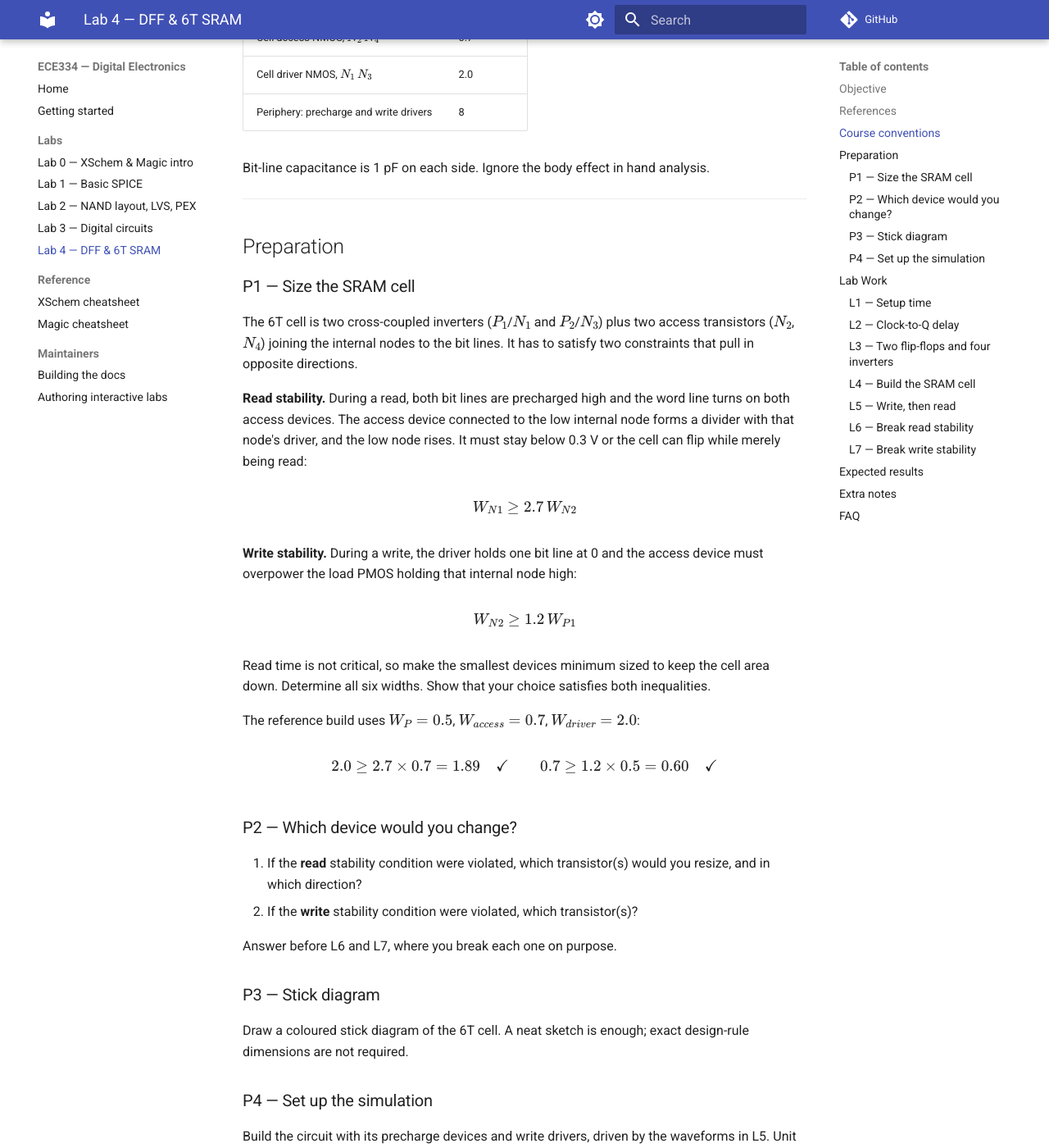
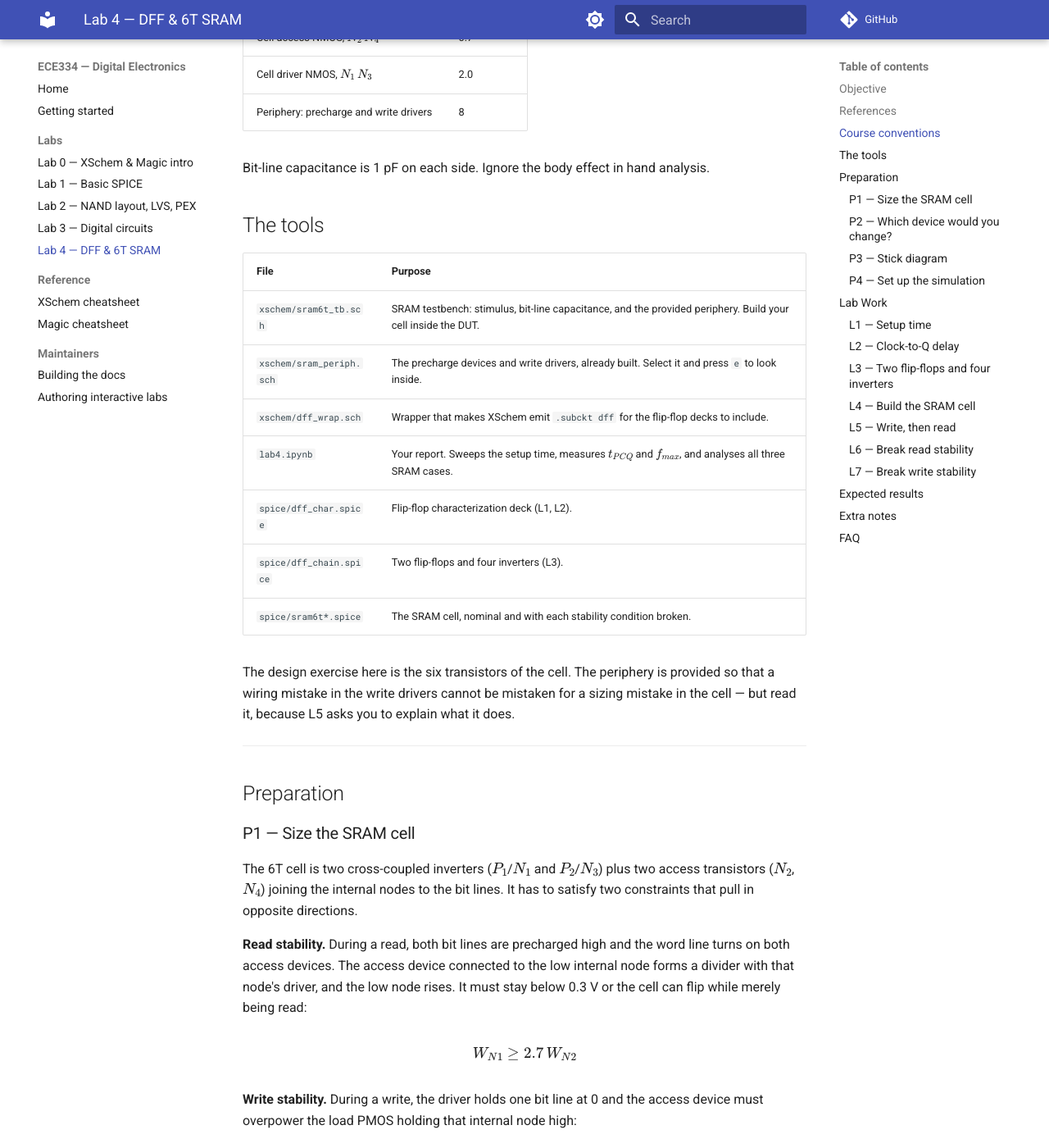
Before and after one commit to uoftasic/ece334-docs, an MkDocs documentation site: the page built from docs/labs/lab4/index.md, in a window 1280 px wide and 1400 px high, scrolled down 1154 px. Shown: the whole window at 82% size. Built offline with MkDocs 1.6.1 and Material for MkDocs 9.7.7, drawn with Linux system fonts in a browser that asks for light colours; comment, search, counter and statistics services are not loaded; some of the changed text lies outside the part shown.

Commit message:
docs: schematic figures for Labs 3 and 4, notebook and LVS corrections
Labs 3 and 4 had no schematic figures at all -- only waveform plots -- so a
student was asked to build an AOI21, a flip-flop and a 6T cell with no picture
of what any of them should look like. Adds seven, rendered through XSchem's own
--pdf export rather than screenshotted: vector, on white, already zoomed to fit,
and the student's own schematic rather than a redrawing of it.

Screenshots keep their place where the subject is the interface -- the Lab 0
menubar and status bar, the property dialog, the Magic window.

Also:

- Lab 2's LVS command named scripts/run_lvs.sh with a .spice second argument.
  The script did not exist and the argument was the wrong kind. It now exists
  and takes the wrapper schematic.
- Labs 2, 3 and 4 gain the "The tools" table Lab 1 already had, naming their
  notebook, and an explicit instruction to submit the executed notebook.

```diff
--- a/docs/labs/lab4/index.md
+++ b/docs/labs/lab4/index.md
@@ -26,6 +26,23 @@ Textbook section 12.2.1, *Memory cell read/write operation*.
 
 Bit-line capacitance is 1 pF on each side. Ignore the body effect in hand
 analysis.
+
+## The tools
+
+| File | Purpose |
+|------|---------|
+| `xschem/sram6t_tb.sch` | SRAM testbench: stimulus, bit-line capacitance, and the provided periphery. Build your cell inside the DUT. |
+| `xschem/sram_periph.sch` | The precharge devices and write drivers, already built. Select it and press `e` to look inside. |
+| `xschem/dff_wrap.sch` | Wrapper that makes XSchem emit `.subckt dff` for the flip-flop decks to include. |
+| `lab4.ipynb` | Your report. Sweeps the setup time, measures $t_{PCQ}$ and $f_{max}$, and analyses all three SRAM cases. |
+| `spice/dff_char.spice` | Flip-flop characterization deck (L1, L2). |
+| `spice/dff_chain.spice` | Two flip-flops and four inverters (L3). |
+| `spice/sram6t*.spice` | The SRAM cell, nominal and with each stability condition broken. |
+
+The design exercise here is the six transistors of the cell. The periphery is
+provided so that a wiring mistake in the write drivers cannot be mistaken for a
+sizing mistake in the cell — but read it, because L5 asks you to explain what
+it does.
 
 ---
 
@@ -140,7 +157,24 @@ least.
 
 ### L4 — Build the SRAM cell
 
-Build the cell and its periphery with your P1 sizes.
+Build the cell in the DUT of `xschem/sram6t_tb.sch` with your P1 sizes.
+
+![The 6T cell](images/05-sram6t-cell.png)
+*The reference cell. Two inverters, each driving the other's input — that loop
+is the entire storage mechanism. The access devices join the internal nodes to
+the bit lines when the word line is high. `a` and `a_b` are brought out as
+ports so the testbench can set the initial state and plot them; a cell in a
+real array would not expose them.*
+
+![The testbench](images/07-sram-testbench.png)
+*The testbench: your cell, the provided periphery, the four stimulus sources,
+and 1 pF on each bit line.*
+
+![The periphery](images/06-sram-periphery.png)
+*Provided, already built. `pre` high drives both bit lines to $V_{DD}$ through
+`P3`/`P4`. With `write` high, one of the two series pairs pulls its bit line
+down depending on `data` — only one side at a time, which is what makes the
+write directional.*
 
 !!! warning "The cell has two stable states, so tell the simulator which one"
     Without an initial condition the DC solution is arbitrary, and a write has
@@ -211,6 +245,9 @@ ngspice -b spice/sram6t_write_fail.spice
 
 ## Expected results
 
+Submit the executed `lab4.ipynb`. It must contain, for each section, your hand
+analysis, the measured value, and a written comparison.
+
 - [ ] **L1** — setup time, with the bracketing values that establish it
 - [ ] **L2** — $t_{PCQ}$
 - [ ] **L3** — $t_{logic}$; calculated $f_{max}$; the simulated frequency at
```
Also changed, not shown: docs/labs/lab2/index.md (+21 -1 lines), docs/labs/lab3/index.md (+37 -0 lines), docs/labs/lab3/images/04-aoi21-schematic.png (added), docs/labs/lab3/images/05-dff-schematic.png (added), docs/labs/lab3/images/06-tgate.png (added), docs/labs/lab3/images/07-nor2.png (added), docs/labs/lab4/images/05-sram6t-cell.png (added), docs/labs/lab4/images/06-sram-periphery.png (added), docs/labs/lab4/images/07-sram-testbench.png (added).
